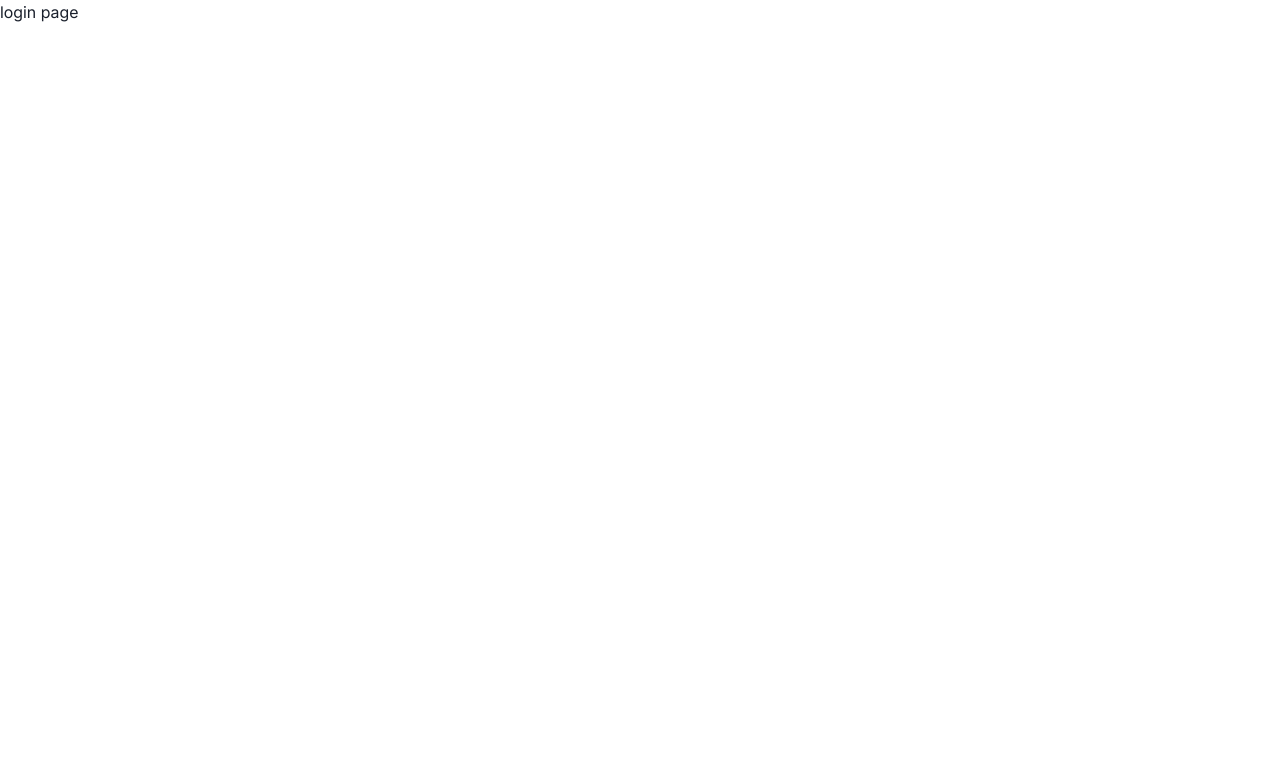
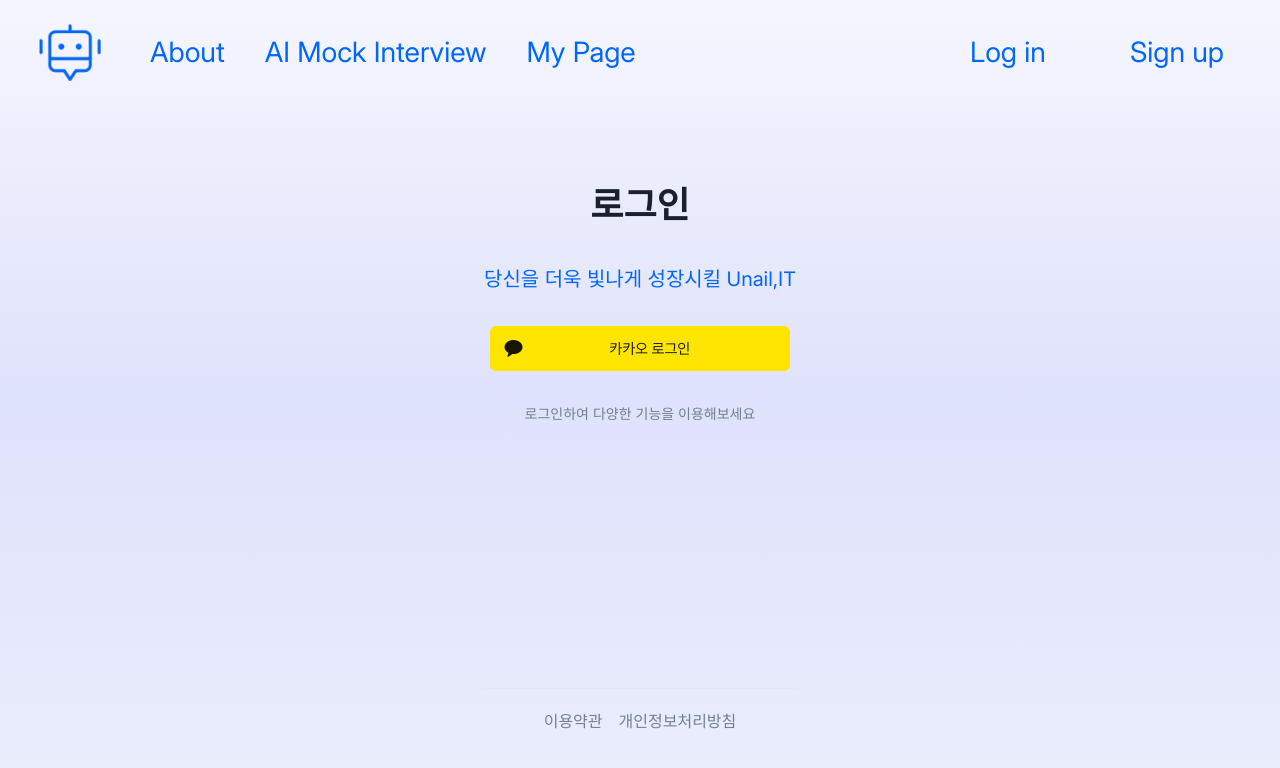
Before and after one commit to SKNETWORKS-FAMILY-AICAMP/SKN03-FINAL-5Team, a Next.js app in the folder frontend/: page /login in a window 1280 px wide. Shown: the top 768 px of the page. Built offline with nearby package versions, Linux system fonts and the light colour scheme.

Commit message:
feat: login

```diff
--- a/frontend/app/board/components/boardList.js
+++ b/frontend/app/board/components/boardList.js
@@ -16,6 +16,7 @@ import {
   InputRightElement,
   Stack,
   Text,
+  Link,
 } from '@chakra-ui/react';
 import { FaSearch } from 'react-icons/fa';
 
@@ -233,7 +234,9 @@ const BoardList = () => {
         </Flex>
 
         <Flex justifyContent='flex-end' flex={1}>
-          <Button colorScheme='blue'>글쓰기</Button>
+          <Button colorScheme='blue'>
+            <Link href='/board/create'>글쓰기</Link>
+          </Button>
         </Flex>
       </Flex>
     </Box>
--- /dev/null
+++ b/frontend/app/login/components/login.js
@@ -0,0 +1,60 @@
+'use client';
+import { Box, VStack, Link, Text, Image, Flex, Spacer } from '@chakra-ui/react';
+import { motion } from 'framer-motion';
+
+const MotionBox = motion(Box);
+
+const KakaoLoginButton = () => {
+  return (
+    <Link href='/kakao-login' _hover={{ opacity: 0.8 }}>
+      <Box
+        as='button'
+        display='flex'
+        alignItems='center'
+        justifyContent='center'
+        bg='transparent'
+        border='none'
+        w={'300px'}
+      >
+        <Image src='/kakao_login.png' alt='카카오 로그인' />
+      </Box>
+    </Link>
+  );
+};
+
+const Login = () => {
+  return (
+    <Flex direction='column' minHeight='100vh'>
+      <Spacer />
+      <VStack spacing={8} align='center' mb={10}>
+        <Text fontSize='4xl' fontWeight='bold'>
+          로그인
+        </Text>
+        <Text fontSize='xl' color='#0066FF'>
+          당신을 더욱 빛나게 성장시킬 Unail,IT
+        </Text>
+        <KakaoLoginButton />
+        <Text fontSize='sm' color='gray.500'>
+          로그인하여 다양한 기능을 이용해보세요
+        </Text>
+      </VStack>
+      <Spacer />
+      <Flex
+        as='footer'
+        justifyContent='center'
+        p={5}
+        borderTop='1px'
+        borderColor='gray.200'
+      >
+        <Link href='/terms' mr={4} color='gray.500'>
+          이용약관
+        </Link>
+        <Link href='/privacy' color='gray.500'>
+          개인정보처리방침
+        </Link>
+      </Flex>
+    </Flex>
+  );
+};
+
+export default Login;
--- a/frontend/app/login/page.js
+++ b/frontend/app/login/page.js
@@ -1,7 +1,22 @@
 import { Box } from '@chakra-ui/react';
+import Container from '../common/components/container';
+import Header from '../common/components/header';
+import Login from './components/login';
 
 function LoginPage() {
-  return <Box>login page</Box>;
+  return (
+    <Container>
+      <Header />
+      <Box
+        height='calc(100vh - 300px)' // 64px: Header의 높이
+        display='flex'
+        alignItems='center'
+        justifyContent='center'
+      >
+        <Login />
+      </Box>
+    </Container>
+  );
 }
 
 export default LoginPage;
```
Also changed, not shown: frontend/app/board/components/createBoard.js (added, +81 -0 lines), frontend/app/board/create/page.js (added, +21 -0 lines), frontend/public/kakao_login.png (added).
